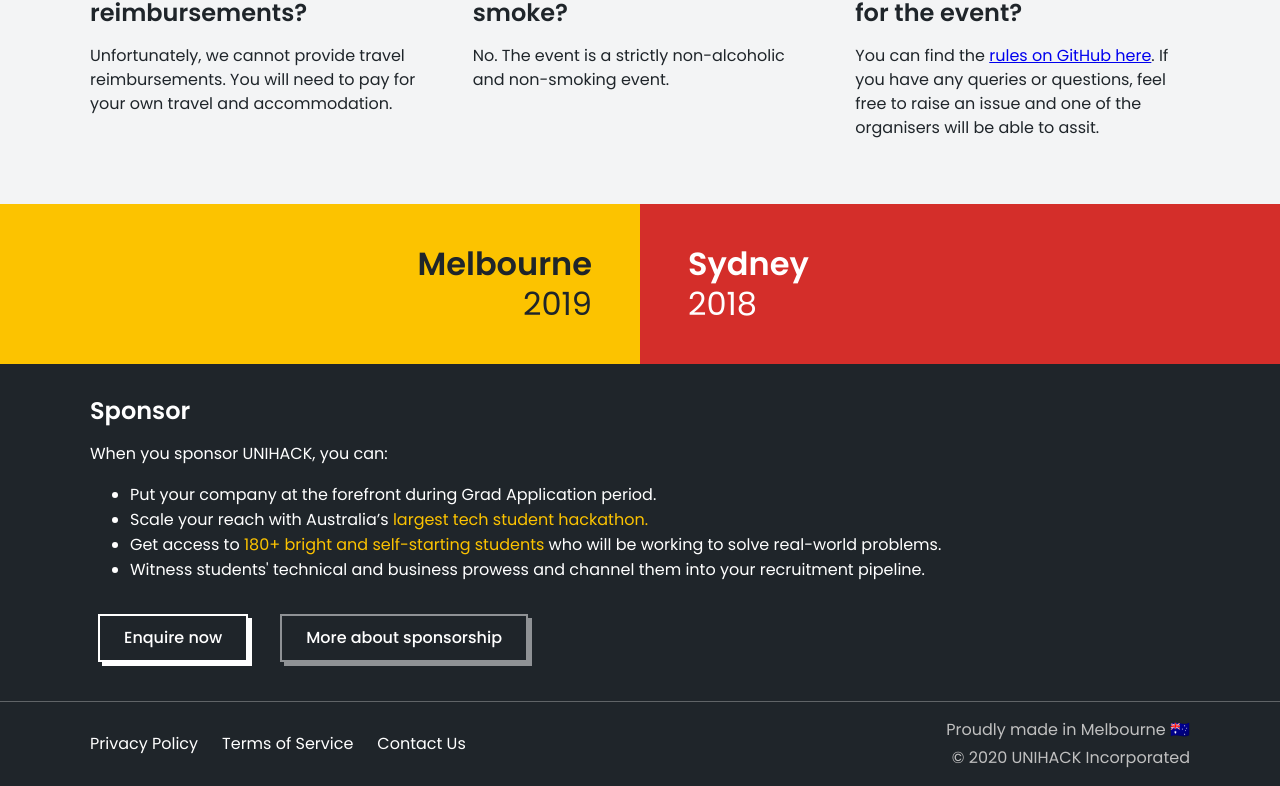
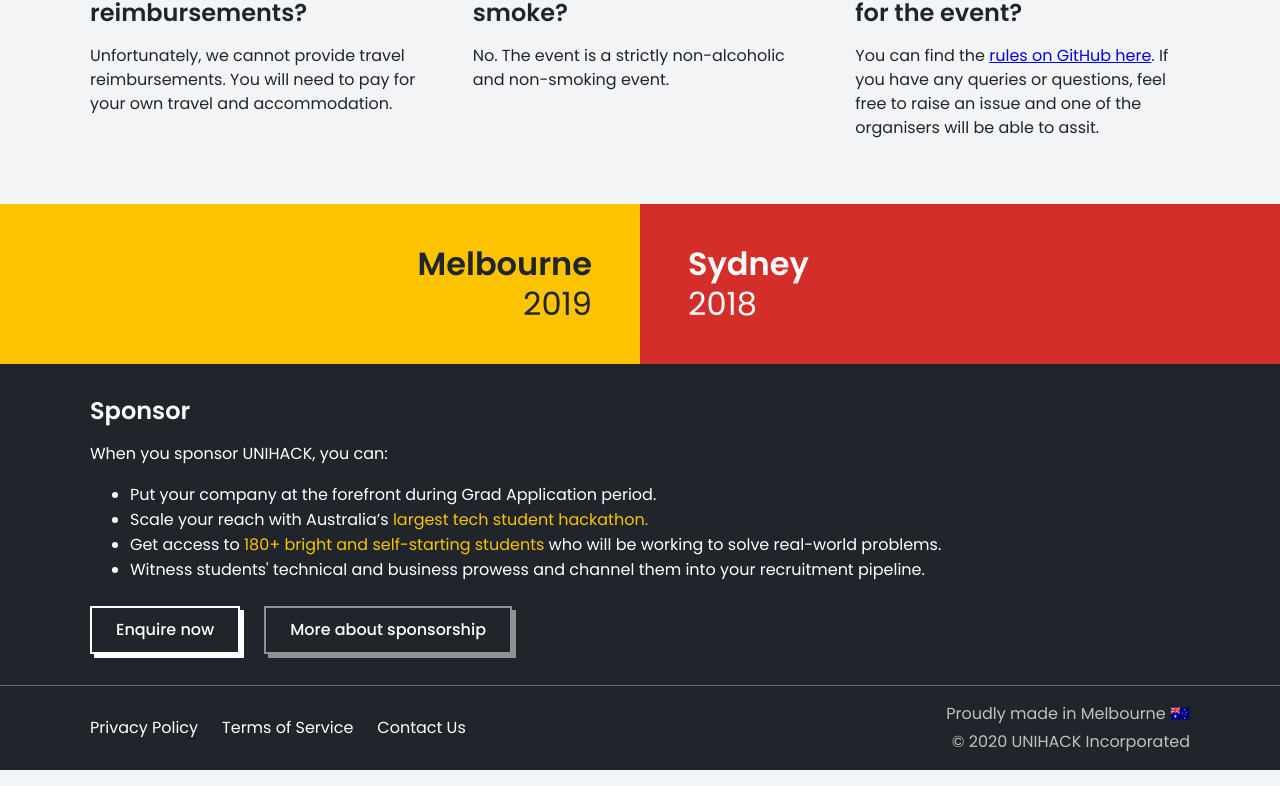
Before and after one commit to unihackhq/unihack.net, a Next.js app: page / in a window 1280 px wide. Shown: the part 10061-10847 px from the top of the page. Built offline with nearby package versions, Linux system fonts and the light colour scheme.

Commit message:
resolved MR threads

```diff
--- a/styles/colours.scss
+++ b/styles/colours.scss
@@ -5,6 +5,7 @@ $red: #d42e2a;
 $light_grey: #f3f4f5;
 
 $white: #ffffff;
+$black: #000000;
 $midori: #06BE5A;
 $pacific: #3A7DFF;
 $salmon: #FF7777;
--- a/styles/styles.scss
+++ b/styles/styles.scss
@@ -1,15 +1,3 @@
-$base: 8px;
-$primary: #fcc300;
-$secondary: #1f252a;
-
-$red: #d42e2a;
-$light_grey: #f3f4f5;
-$blue: #19607d;
-
-$white: #ffffff;
-$green: #06BE5A;
-$black: #000000;
-
 $fonts: 'Poppins',
 -apple-system,
 BlinkMacSystemFont,
@@ -178,26 +166,15 @@ $floatingShadow: 0px 2px 4px rgba(0, 0, 0, 0.13);
   height: 50px;
   padding: 14px 24px;
   box-sizing: border-box;
-  margin: $base;
   font-family: $fonts;
   font-size: 16px;
   font-weight: 500;
   line-height: 24px;
   text-align: center;
-  align-items: center;
   min-width: 146px;
   height: 48px;
-  top: 24px;
   transition: all 0.2s;
   text-decoration: none;
-
-  &:active {
-    box-shadow: revert;
-  }
-
-  * {
-    margin-top: 20px;
-  }
 }
 
 @mixin button-theme($border, $color, $background) {
@@ -208,6 +185,13 @@ $floatingShadow: 0px 2px 4px rgba(0, 0, 0, 0.13);
 
   &:hover {
     box-shadow: 3px 3px 0px $border;
+    transform: translateX(1px) translateY(1px);
+  }
+
+  &:active {
+    box-shadow: 0px 0px 0px #000000;
+    transform: translateX(4px) translateY(4px);
+    outline: none;
   }
 }
 
```
